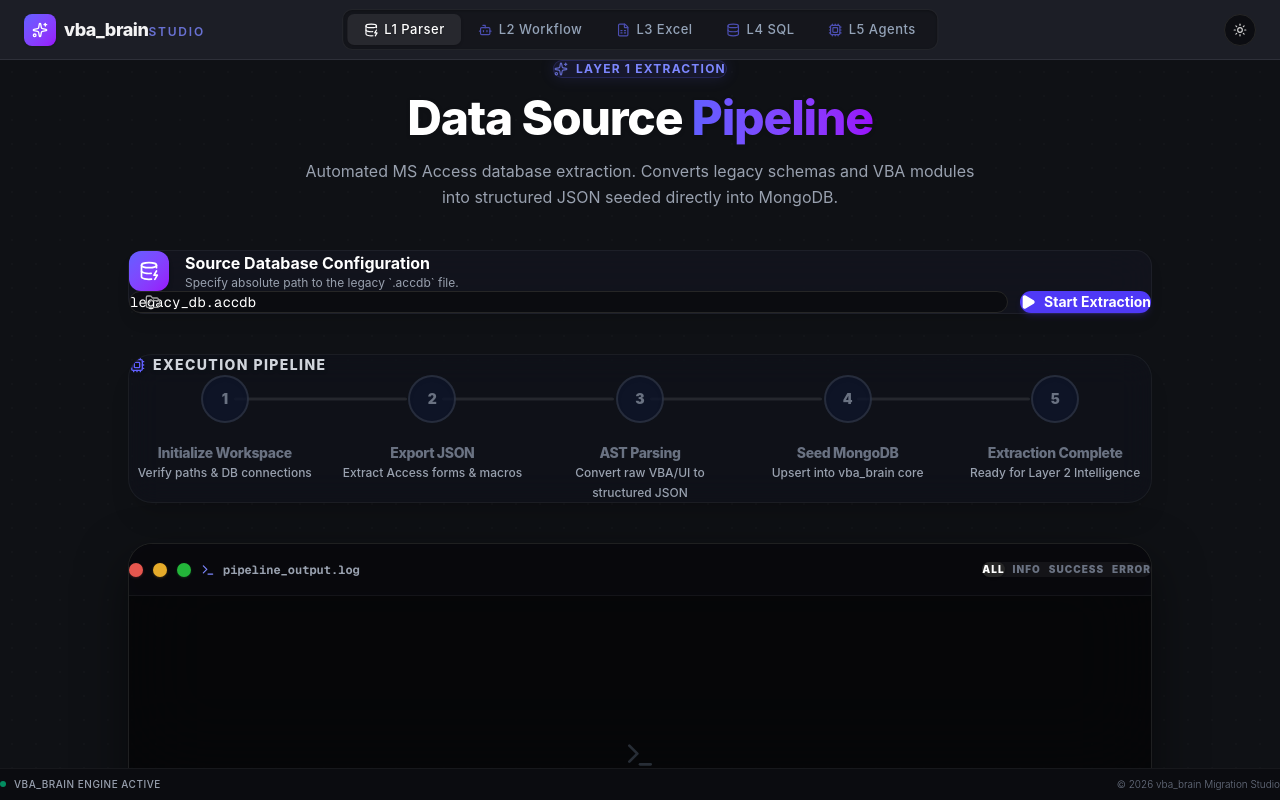
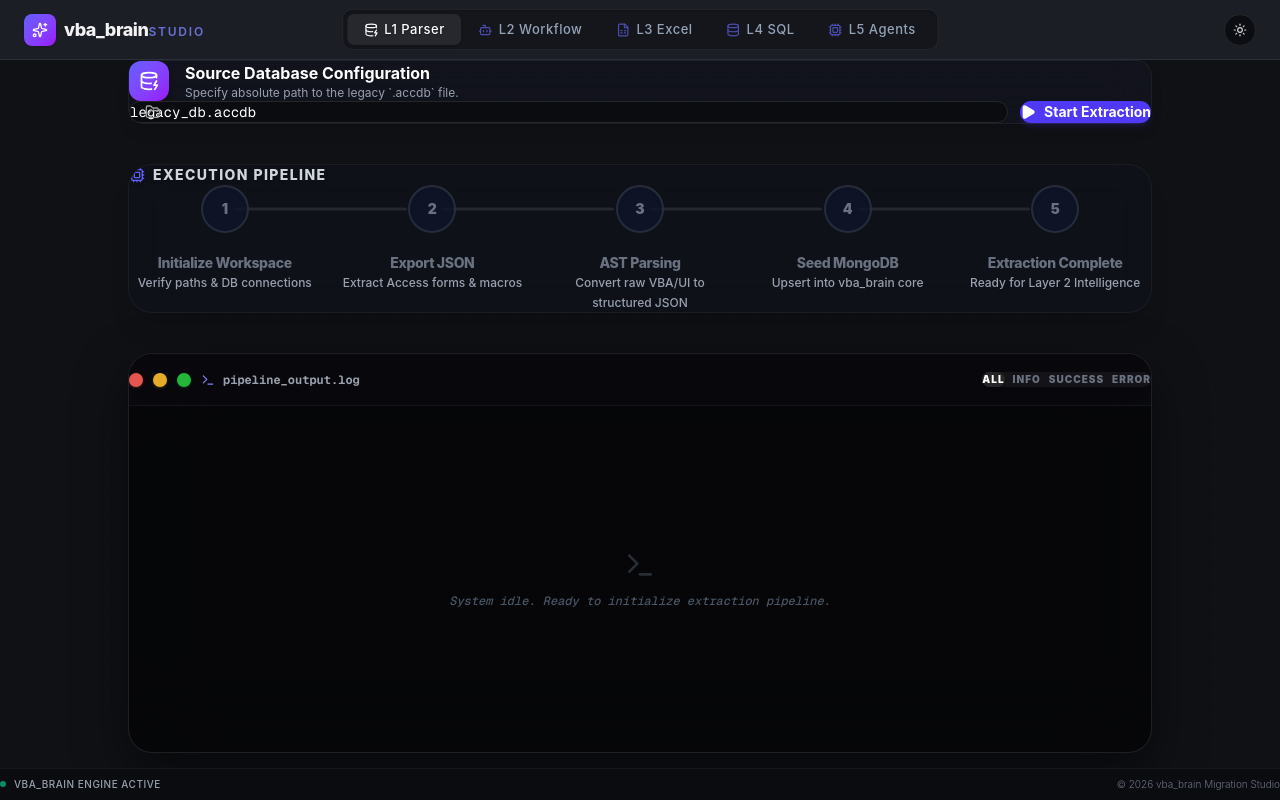
Before and after one commit to baoluong2900/vba-to-wpf-migration, a Next.js app in the folder src/frontend/: page /layer1 in a window 1280 px wide. Built offline with nearby package versions, Linux system fonts and the light colour scheme.

Commit message:
chore: remove hero header text block from layer 1 dashboard

```diff
--- a/src/frontend/src/app/layer1/page.tsx
+++ b/src/frontend/src/app/layer1/page.tsx
@@ -112,19 +112,6 @@
 
         <div className="flex flex-col w-full max-w-5xl gap-10 relative z-10">
 
-          {/* Hero Header */}
-          <div className="flex flex-col items-center text-center gap-4 animate-fade-in-up">
-            <div className="inline-flex items-center gap-2 px-4 py-1.5 rounded-full bg-indigo-500/10 border border-indigo-500/20 text-indigo-600 dark:text-indigo-400 text-xs font-bold uppercase tracking-widest shadow-[0_0_15px_rgba(99,102,241,0.15)]">
-              <Sparkles size={14} className="text-indigo-600 dark:text-indigo-400 animate-pulse" />
-              Layer 1 Extraction
-            </div>
-            <h1 className="text-4xl md:text-5xl font-extrabold text-neutral-900 dark:text-white tracking-tight drop-shadow-sm">
-              Data Source <span className="text-transparent bg-clip-text bg-gradient-to-r from-indigo-500 to-purple-600">Pipeline</span>
-            </h1>
-            <p className="text-neutral-500 dark:text-gray-400 text-sm md:text-base max-w-2xl leading-relaxed">
-              Automated MS Access database extraction. Converts legacy schemas and VBA modules into structured JSON seeded directly into MongoDB.
-            </p>
-          </div>
 
           {/* Main Dashboard Control Panel */}
           <div className="bg-white/40 dark:bg-[#151722]/60 backdrop-blur-xl border border-neutral-200 dark:border-white/5 rounded-2xl p-6 shadow-lg transition-all duration-300 animate-fade-in-up" style={{ animationDelay: '100ms' }}>
```
